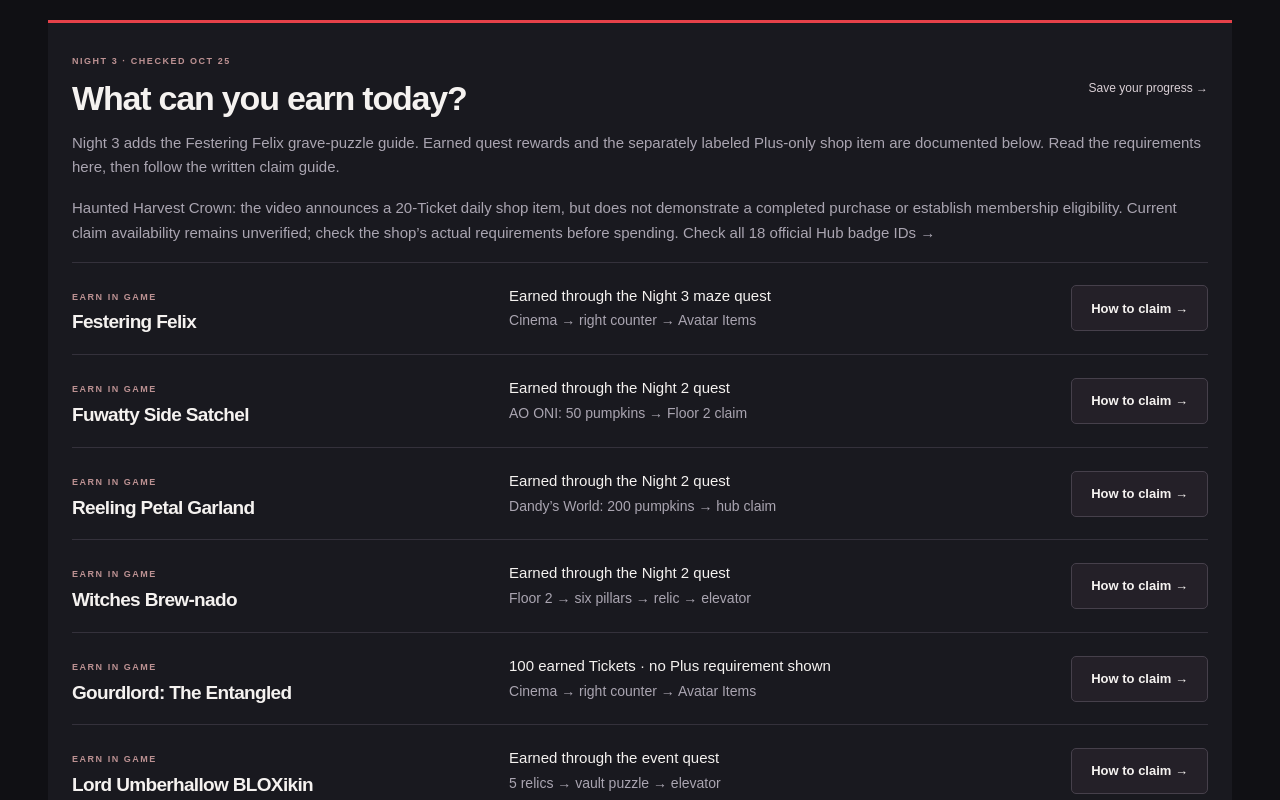
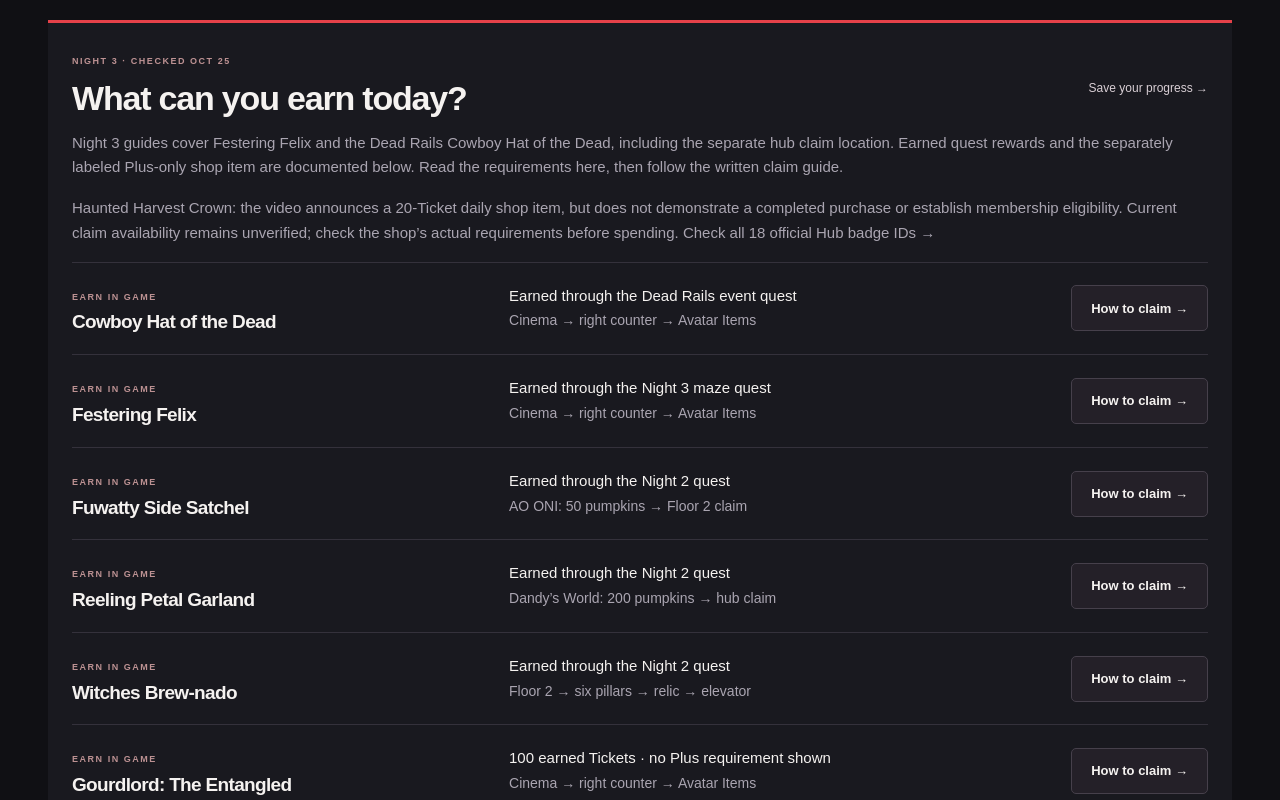
Before and after one commit to richardharmer/roblox-the-hollow, a Next.js app: page / in a window 1280 px wide. Shown: the part 1240-2040 px from the top of the page. Built offline with nearby package versions, Linux system fonts and the light colour scheme.

Commit message:
补充死亡铁轨第三夜任务与牛仔帽领取攻略

```diff
--- /dev/null
+++ b/research/dead-rails-review-2026-10-25.md
@@ -0,0 +1,3 @@
+# Dead Rails — October 25
+
+Original WaffleTrades https://www.youtube.com/watch?v=sYL-7EhMXZI, page date October 25. Full 0:00–3:01 native transcript read, key frames 0:24 stain prompt, 1:14 bank wheel + 55434 example paper, 2:07 prison key, 2:50 Floor 3 route, 2:55 hat display inspected. Steps and creator-described claim published REPORTED. Inventory not independently inspected. No Ticket amount inferred, example bank combination not universal. Official API independently returns enabled Cowboy Hat of the Dead badge 79182670138641 in The Hollow universe 10770728771. Badge ID is not Catalog ID.
--- a/src/app/page.tsx
+++ b/src/app/page.tsx
@@ -101,7 +101,7 @@ export default function Home() {
             Know how to claim it.
           </p>
           <p className="hero-caption">
-            Night 3 guide: compare eight grave lifespans, unlock the coffin and return the relic for Festering Felix. Night 1 and Night 2 guides are also available. Written steps, Tickets costs and Plus restrictions are all here.
+            Night 3 guides: solve the grave puzzle for Festering Felix, or complete Dead Rails Edison’s Revenge and claim Cowboy Hat of the Dead. Night 1 and Night 2 guides are also available. Written steps, Tickets costs and Plus restrictions are all here.
           </p>
           <div className="hero-actions">
             <Link href="/rewards/#reward-board" className="button primary">
--- a/src/components/player-guide.tsx
+++ b/src/components/player-guide.tsx
@@ -37,7 +37,7 @@ export function RewardBoard({ compact = false }: { compact?: boolean }) {
         </Link>
       </div>
       <p>
-        Night 3 adds the Festering Felix grave-puzzle guide. Earned quest rewards and the separately labeled Plus-only shop item are documented below. Read the requirements here,
+        Night 3 guides cover Festering Felix and the Dead Rails Cowboy Hat of the Dead, including the separate hub claim location. Earned quest rewards and the separately labeled Plus-only shop item are documented below. Read the requirements here,
         then follow the written claim guide.
       </p>
       <p>Haunted Harvest Crown: the video announces a 20-Ticket daily shop item, but does not demonstrate a completed purchase or establish membership eligibility. Current claim availability remains unverified; check the shop’s actual requirements before spending. <Link href="/badges/">Check all {hollowBadges.length} official Hub badge IDs →</Link></p>
--- a/src/data/badges.json
+++ b/src/data/badges.json
@@ -411,9 +411,10 @@
     "id": "badge-79182670138641",
     "slug": "badge-79182670138641",
     "name": "Cowboy Hat of the Dead",
-    "description": "Official badge identity confirmed in The Hollow universe. The API description is empty; claim steps, price, eligibility and avatar-item delivery remain unverified.",
+    "description": "Official Hub badge identity confirmed. Separate video documents Dead Rails Edison’s Revenge and the Floor 3 hat display; claim instructions remain community-reported.",
     "verificationLevel": "CONFIRMED",
     "sources": [
+      "waffle-dead-rails",
       "official-hollow-badges"
     ],
     "firstSeenAt": "2026-10-25",
@@ -425,8 +426,11 @@
     "badgeId": 79182670138641,
     "universeId": 10770728771,
     "enabled": true,
-    "claimInstructionsEvidence": "UNVERIFIED",
+    "claimInstructionsEvidence": "REPORTED",
     "robloxUrl": "https://www.roblox.com/badges/79182670138641/",
-    "requirements": []
+    "requirements": [
+      "Complete the Dead Rails event quest and visit the Floor 3 hat display."
+    ],
+    "relatedRewardSlug": "cowboy-hat-of-the-dead"
   }
 ]
--- a/src/data/quests.json
+++ b/src/data/quests.json
@@ -1,4 +1,61 @@
 [
+  {
+    "verificationLevel": "REPORTED",
+    "firstSeenAt": "2026-10-25",
+    "lastVerifiedAt": "2026-10-25",
+    "updatedAt": "2026-10-25",
+    "publishDetail": true,
+    "image": null,
+    "gameId": "the-hollow-2026",
+    "sources": [
+      "waffle-dead-rails",
+      "official-hollow-badges"
+    ],
+    "id": "dead-rails-edisons-revenge",
+    "slug": "dead-rails-edisons-revenge",
+    "name": "Dead Rails: Edison’s Revenge and Cowboy Hat of the Dead",
+    "description": "Find the stain key, unlock the bank vault, defeat the prison boss and finish the train, then claim the hat in the hub’s Floor 3 Dead Rails room.",
+    "steps": [
+      "In Dead Rails, press Play and choose Edison’s Revenge, the second option in the recording. Search the walls around spawn for Investigate the stain. Interact, collect the key that appears below you, and use it on the train lock.",
+      "Enter the changed train and move through its carriages. Pick up weapons and ammunition along the way. At the first locked door, go outside and defeat enemies until you obtain the bank combination.",
+      "Take the combination into the bank. Click and drag the vault wheel clockwise to each successive number on your paper. The video uses 55434; use your own combination rather than treating this as a universal code. Collect the key inside and unlock the train door.",
+      "Continue to the next locked door and fight the enemies outside. The creator recommends finding a rifle before this section. After clearing the ordinary enemies, enter the prison and interact with the key on the rock.",
+      "Pulling the prison key triggers a boss fight. Defeat the boss, retrieve the key, return to the train and unlock the next door. Continue to the final carriage and cutscene; the creator reports receiving the event badge after being teleported back.",
+      "Return to The Hollow hub on the same account. Take the cinema elevator to Floor 3, explore until you find the Dead Rails room, and interact with the cowboy-hat display on the left. Check your avatar inventory after claiming. The video shows the display and describes claiming; independent inventory delivery has not been tested here."
+    ],
+    "tips": [
+      "Collect ammunition before leaving the train. The creator found the revolver challenging and recommends a rifle.",
+      "The bank combination is an in-game puzzle, not a redeem code. No Ticket purchase or Plus requirement appears in this recorded quest route."
+    ],
+    "troubleshooting": [
+      "Wrong vault combination: read the dropped paper and enter its numbers clockwise in order. Do not assume the example 55434 applies.",
+      "At the prison, pulling the key is not the end: defeat the boss and take the key before returning to the locked train door.",
+      "Completing Dead Rails and claiming the avatar item are separate steps. If no hat arrives, check the event badge and then visit the Floor 3 display; no universal delivery fix is verified."
+    ],
+    "estimatedMinutes": null,
+    "prerequisites": [
+      "Access to Dead Rails Edison’s Revenge and the hub’s Floor 3.",
+      "Community video reviewed October 25; not an account playtest."
+    ],
+    "videoChapters": [
+      {
+        "label": "0:16 — Find the stain and first key",
+        "url": "https://www.youtube.com/watch?v=sYL-7EhMXZI&t=16s"
+      },
+      {
+        "label": "1:06 — Bank combination and vault",
+        "url": "https://www.youtube.com/watch?v=sYL-7EhMXZI&t=66s"
+      },
+      {
+        "label": "1:58 — Prison key and boss",
+        "url": "https://www.youtube.com/watch?v=sYL-7EhMXZI&t=118s"
+      },
+      {
+        "label": "2:36 — Hub Floor 3 claim location",
+        "url": "https://www.youtube.com/watch?v=sYL-7EhMXZI&t=156s"
+      }
+    ]
+  },
   {
     "verificationLevel": "REPORTED",
     "firstSeenAt": "2026-10-25",
--- a/src/data/rewards.json
+++ b/src/data/rewards.json
@@ -1,4 +1,41 @@
 [
+  {
+    "verificationLevel": "REPORTED",
+    "firstSeenAt": "2026-10-25",
+    "lastVerifiedAt": "2026-10-25",
+    "updatedAt": "2026-10-25",
+    "publishDetail": true,
+    "image": null,
+    "gameId": "the-hollow-2026",
+    "sources": [
+      "waffle-dead-rails",
+      "official-hollow-badges"
+    ],
+    "id": "cowboy-hat-of-the-dead",
+    "slug": "cowboy-hat-of-the-dead",
+    "name": "Cowboy Hat of the Dead",
+    "description": "Complete Dead Rails Edison’s Revenge, then visit the left-hand hat display in the hub’s Floor 3 Dead Rails room.",
+    "steps": [
+      "In Dead Rails, press Play and choose Edison’s Revenge, the second option in the recording. Search the walls around spawn for Investigate the stain. Interact, collect the key that appears below you, and use it on the train lock.",
+      "Enter the changed train and move through its carriages. Pick up weapons and ammunition along the way. At the first locked door, go outside and defeat enemies until you obtain the bank combination.",
+      "Take the combination into the bank. Click and drag the vault wheel clockwise to each successive number on your paper. The video uses 55434; use your own combination rather than treating this as a universal code. Collect the key inside and unlock the train door.",
+      "Continue to the next locked door and fight the enemies outside. The creator recommends finding a rifle before this section. After clearing the ordinary enemies, enter the prison and interact with the key on the rock.",
+      "Pulling the prison key triggers a boss fight. Defeat the boss, retrieve the key, return to the train and unlock the next door. Continue to the final carriage and cutscene; the creator reports receiving the event badge after being teleported back.",
+      "Return to The Hollow hub on the same account. Take the cinema elevator to Floor 3, explore until you find the Dead Rails room, and interact with the cowboy-hat display on the left. Check your avatar inventory after claiming. The video shows the display and describes claiming; independent inventory delivery has not been tested here."
+    ],
+    "questIds": [
+      "dead-rails-edisons-revenge"
+    ],
+    "catalogItemId": null,
+    "type": "Avatar item",
+    "free": true,
+    "costLabel": "Earned through the Dead Rails event quest",
+    "availability": "AVAILABLE",
+    "requirements": [
+      "Complete the recorded event quest and visit the separate hub display.",
+      "Claim route is video-reported; badge identity alone does not prove avatar inventory delivery."
+    ]
+  },
   {
     "verificationLevel": "REPORTED",
     "firstSeenAt": "2026-10-25",
--- a/src/data/sources.json
+++ b/src/data/sources.json
@@ -768,5 +768,15 @@
     "note": "October 25: read full 0:00–1:55 native transcript and inspected paused gameplay at 0:37 (riddle: shortest lives, small to tall), 1:32 (Grave Lock I/II/III), 1:42 (Got it relic message), 1:50 (elevator return). Reward inventory delivery is creator-reported, not independently shown in an inventory inspection or tested on our account. Example symbols are not a universal code.",
     "lastCheckedAt": "2026-10-25",
     "lastSuccessAt": "2026-10-25"
+  },
+  {
+    "id": "waffle-dead-rails",
+    "name": "WaffleTrades — Dead Rails event badge and hat (full video review)",
+    "url": "https://www.youtube.com/watch?v=sYL-7EhMXZI",
+    "level": "COMMUNITY",
+    "access": "READ",
+    "note": "October 25: full native transcript 0:00–3:01 read. Key frames inspected at 0:24 Investigate the stain; 1:14 bank wheel and example 55434; 2:07 prison key; 2:50 Floor 3 corridor; 2:55 cowboy-hat display. Creator describes completing the train and claiming at the left display. No separate avatar-inventory inspection or account playtest. No Tickets amount inferred.",
+    "lastCheckedAt": "2026-10-25",
+    "lastSuccessAt": "2026-10-25"
   }
 ]
```
